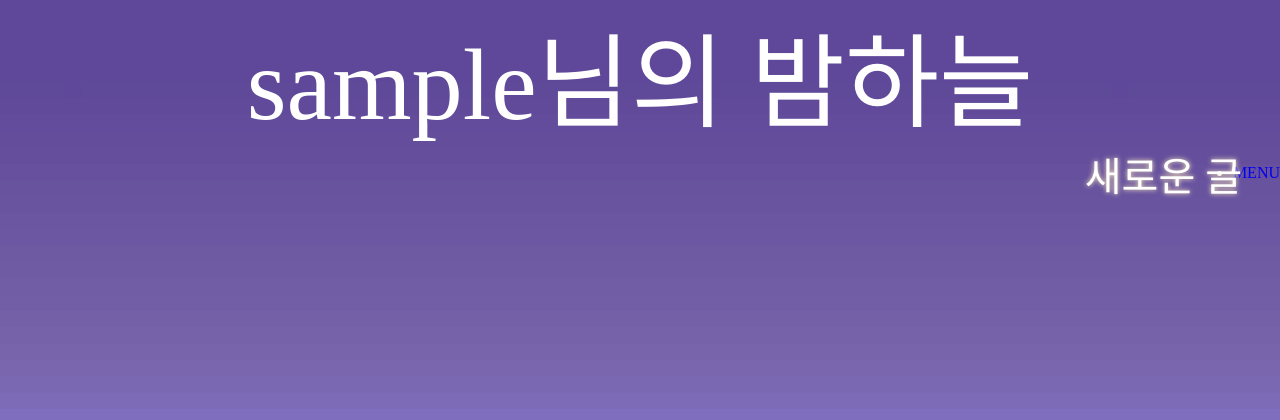
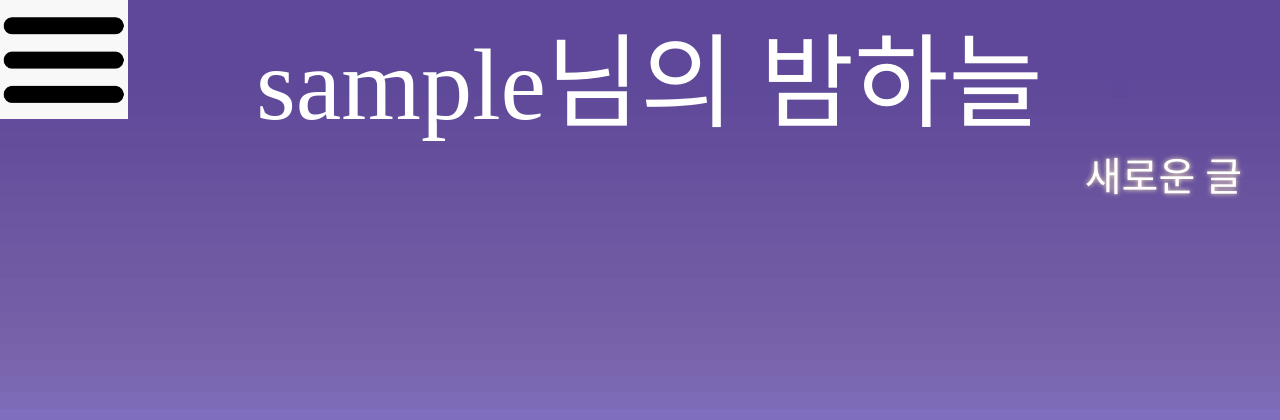
Before and after one commit to justbydev/Nightsky_Final, a Django app: page /mysky/ in a window 1280 px wide. Shown: the top 420 px of the page. Run offline with Django 3.2, Linux system fonts and the light colour scheme; the visitor is signed in with stand-in values (Sample User, id 1); data that the repository does not hold is empty; some libraries are stand-ins or nearby versions; some web fonts are replaced.

Commit message:
change menu

```diff
--- a/NightSky/main/static/css/style.css
+++ b/NightSky/main/static/css/style.css
@@ -243,10 +243,9 @@ textarea{
 
 /* title */
 .user_title{
-  /*display: inline-block;
+  display: inline-block;
   position: absolute;
-  left: 50px;
-  top: 30px;*/
+  left: 20%;
   color: white;
   font-size: 8vw;
   font-family: 'DOSGothic';
@@ -255,3 +254,29 @@ textarea{
 #nav {float:right};
 #nav ul.menu li a:hover{ background:#eee; }
 #nav ul.menu li .sub a:hover{ background:#444; color:#fff; }
+
+
+#burger img{
+  width:10%;
+  height:10%;
+  top:0;
+}
+
+#aaa{
+  width:30%;
+  border:solid 1px red;
+  background-color: skyblue;
+  text-align:center;
+}
+#bbb{
+  width:30%;
+  border:solid 1px red;
+  background-color: skyblue;
+  text-align:center;
+}
+#ccc{
+  width:30%;
+  border:solid 1px red;
+  background-color: skyblue;
+  text-align:center;
+}
--- a/NightSky/main/templates/main/mysky.html
+++ b/NightSky/main/templates/main/mysky.html
@@ -261,21 +261,62 @@
 
 <body>
     <div id="myuser" class="user_title" name="{{user.username}}">{{user.username}}님의 밤하늘</div>
-    <div id="nav">
+    <!--<div id="nav">
     <div>
         <ul class="menu">
         <div>
             <li><a href="#">MENU</a>
                 <ul class="sub">
-                    <div><li><a href="{% url 'realmain' %}">모두의 하늘로</a></li></div>
-                    <div><li><a href="{% url 'user_update' %}">마이페이지</a></li></div>
-                    <div><li><a href="{% url 'logout' %}"><img src="{% static 'img/door.png' %}">로그아웃</a></li></div>
+                    <div><a href="{% url 'realmain' %}">모두의 하늘로</a></div>
+                    <div><a href="{% url 'user_update' %}">마이페이지</a></div>
+                    <div><a href="{% url 'logout' %}"><img src="{% static 'img/door.png' %}">로그아웃</a></div>
                 </ul>
             </li>
         </div>
         </ul>
     </div>
-    </div>
+    </div>-->
+
+        <meta charset="UTF-8">
+        <meta name="viewport" content="width=device-width">
+        <link rel="stylesheet" href="css/reset.css">
+        <link rel="stylesheet" href="css/style.css">
+        <script src="http://ajax.googleapis.com/ajax/libs/jquery/1.11.1/jquery.min.js"></script>
+
+
+    <script type="text/javascript">
+        jQuery(document).ready(function($) {
+            // hide the menu when the page load
+            $("#navigation-list").hide();
+            // when .menuBtn is clicked, do this
+            $(".menuBtn").click(function() {
+                // open the menu with slide effect
+                $("#navigation-list").slideToggle(300);
+            });
+        });
+        $(document).ready(function(){
+            $("#burger-container").on('click', function(){
+                $(this).toggleClass("open");
+            });
+        });
+    </script>
+        <span class="menuBtn">
+            <div id="burger-container">
+                <div id="burger">
+                    <img src="{% static 'img/hamburger.png' %}">
+                </div>
+            </div>
+        </span>
+        <div id="navigation-list">
+
+                <div id="aaa"><a href="{% url 'realmain' %}">모두의 하늘로</a></div>
+                <div id="bbb"><a href="{% url 'user_update' %}">마이페이지</a></div>
+                <div id="ccc"><a href="{% url 'logout' %}">로그아웃</a></div>
+
+        </div>
+
+
+
     <div class="new">
         <input id = "myBtn" type = "button" onclick="get()" value="새로운 글">
     </div>
@@ -284,7 +325,7 @@
         <div id="myPageBt"><a href="{% url 'user_update' %}">마이페이지</a></div>
         <div id="logoutBt"><a href="{% url 'logout' %}"><img src="{% static 'img/door.png' %}">로그아웃</a></div>
     </div>-->
-    <script src="http://code.jquery.com/jquery-1.11.2.min.js"></script>
+    <!--<script src="http://code.jquery.com/jquery-1.11.2.min.js"></script>
     <script>
         $(document).ready(function(){
             $("#nav ul.sub").hide();
@@ -292,7 +333,7 @@
                 $("ul",this).slideToggle("fast");
             });
         });
-    </script>
+    </script>-->
     <div id ="star">
         {% for post in posts %}
         {% if post.image == "star" %}
```
Also changed, not shown: NightSky/main/static/img/hamburger.png (added).
